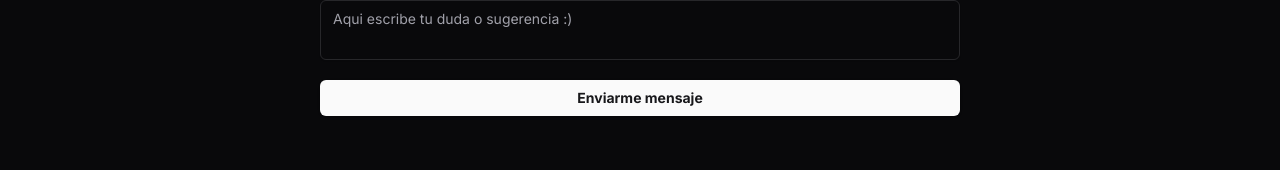
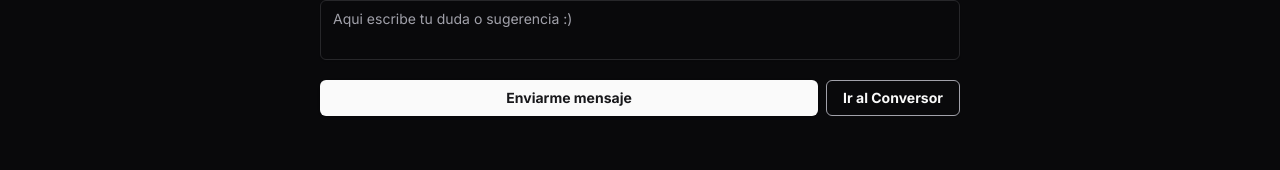
Before and after one commit to ivanosquis10/bolivarium-conversor, a Next.js app: page /contact in a window 1280 px wide. Shown: the part 447-617 px from the top of the page. Built offline with nearby package versions, Linux system fonts and the light colour scheme; no server answers.

Commit message:
Added a button in the form component to go to the converter, added a new button that has the button next to the nextjs link, and added a button to close faq

```diff
--- a/src/components/contact-form/contact-form.tsx
+++ b/src/components/contact-form/contact-form.tsx
@@ -8,7 +8,7 @@ import { Input } from '../ui/input'
 import { Label } from '../ui/label'
 import { Button } from '../ui/button'
 import { Textarea } from '../ui/textarea'
-import { Error } from '@/components'
+import { ButtonLink, Error } from '@/components'
 import { validateName, validateEmail, validateMessage } from '@/validate-form'
 
 type Fields = {
@@ -49,9 +49,14 @@ export const ContactForm = () => {
         {((errors.message?.message) != null) && <Error message={errors.message.message} />}
       </div>
 
-        <Button className='font-bold'>
+      <div className='flex items-center gap-2'>
+        <Button type='submit' className='font-bold flex-1'>
           Enviarme mensaje
         </Button>
+        <ButtonLink href='/conversor' variant='link' className='border border-muted-foreground'>
+          Ir al Conversor
+        </ButtonLink>
+      </div>
 
     </form>
   )
--- a/src/components/custom-button/custom-button.tsx
+++ b/src/components/custom-button/custom-button.tsx
@@ -1,9 +1,30 @@
+import Link from 'next/link'
 import { Button } from '@/components/ui/button'
 import { DoubleArrowRightIcon, DoubleArrowLeftIcon } from '@radix-ui/react-icons'
+import { cn } from '@/lib/utils'
 
 interface Props {
   children?: React.ReactNode
-  styles?: string
+  className?: string
+}
+
+interface ButtonLinkProps extends Props {
+  href: string
+  variant?: 'link' | 'default' | 'destructive' | 'outline' | 'secondary' | 'ghost' | null | undefined
+}
+
+// Contiene el next link de Nextjs
+export const ButtonLink: React.FC<ButtonLinkProps> = ({ children, href, variant, className }) => {
+  return (
+    <Link href={href}>
+      <Button variant={variant} className={cn(
+        'font-bold',
+        className
+      )} >
+        {children}
+      </Button>
+    </Link>
+  )
 }
 
 export const ButtonDefault: React.FC<Props> = ({ children }) => {
@@ -23,9 +44,12 @@ export const ButtonWithIcon: React.FC<Props> = ({ children }) => {
   )
 }
 
-export const ButtonBack: React.FC<Props> = ({ children, styles }) => {
+export const ButtonBack: React.FC<Props> = ({ children, className }) => {
   return (
-    <Button className={`${styles} w-fit`}>
+    <Button className={cn(
+      'w-fit',
+      className
+    )} >
       <DoubleArrowLeftIcon className="w-5 h-5 mr-2" />
       {children}
     </Button>
--- a/src/components/faq/faq.tsx
+++ b/src/components/faq/faq.tsx
@@ -1,5 +1,5 @@
 import { Accordion, AccordionContent, AccordionItem, AccordionTrigger } from '../ui/accordion'
-import { Sheet, SheetContent, SheetDescription, SheetHeader, SheetTitle, SheetTrigger } from '../ui/sheet'
+import { Sheet, SheetContent, SheetDescription, SheetHeader, SheetTitle, SheetTrigger, SheetClose, SheetFooter } from '../ui/sheet'
 import { Button } from '../ui/button'
 import { QUESTIONS } from '@/constants'
 
@@ -33,6 +33,11 @@ export const FAQ = () => {
             </AccordionContent>
           </AccordionItem>
         </Accordion>
+        <SheetFooter>
+          <SheetClose asChild>
+            <Button>Cerrar</Button>
+          </SheetClose>
+        </SheetFooter>
       </SheetContent>
     </Sheet>
   )
--- a/src/components/hero-card/hero-card.tsx
+++ b/src/components/hero-card/hero-card.tsx
@@ -1,5 +1,4 @@
-import Link from 'next/link'
-import { Button } from '../ui/button'
+import { ButtonLink } from '@/components'
 import { Card } from '../ui/card'
 import { TwitterLogoIcon, HeartIcon, ChatBubbleIcon, LoopIcon } from '@radix-ui/react-icons'
 
@@ -25,11 +24,11 @@ export const HeroCard = () => {
           <p className="my-4 text-gray-500 dark:text-gray-300">
             Haz click aquí para ir al convertidor de divisas y empezar a agilizar tus transacciones.
           </p>
-          <Link href='/conversor'>
-            <Button>
-              Convertidor
-            </Button>
-          </Link>
+
+          <ButtonLink href='/conversor' className='font-bold'>
+            Conversor
+          </ButtonLink>
+
           <div className="flex items-center justify-between mt-6">
             <div className="flex space-x-4 text-gray-400 dark:text-gray-300">
               <div className="flex items-center">
```
